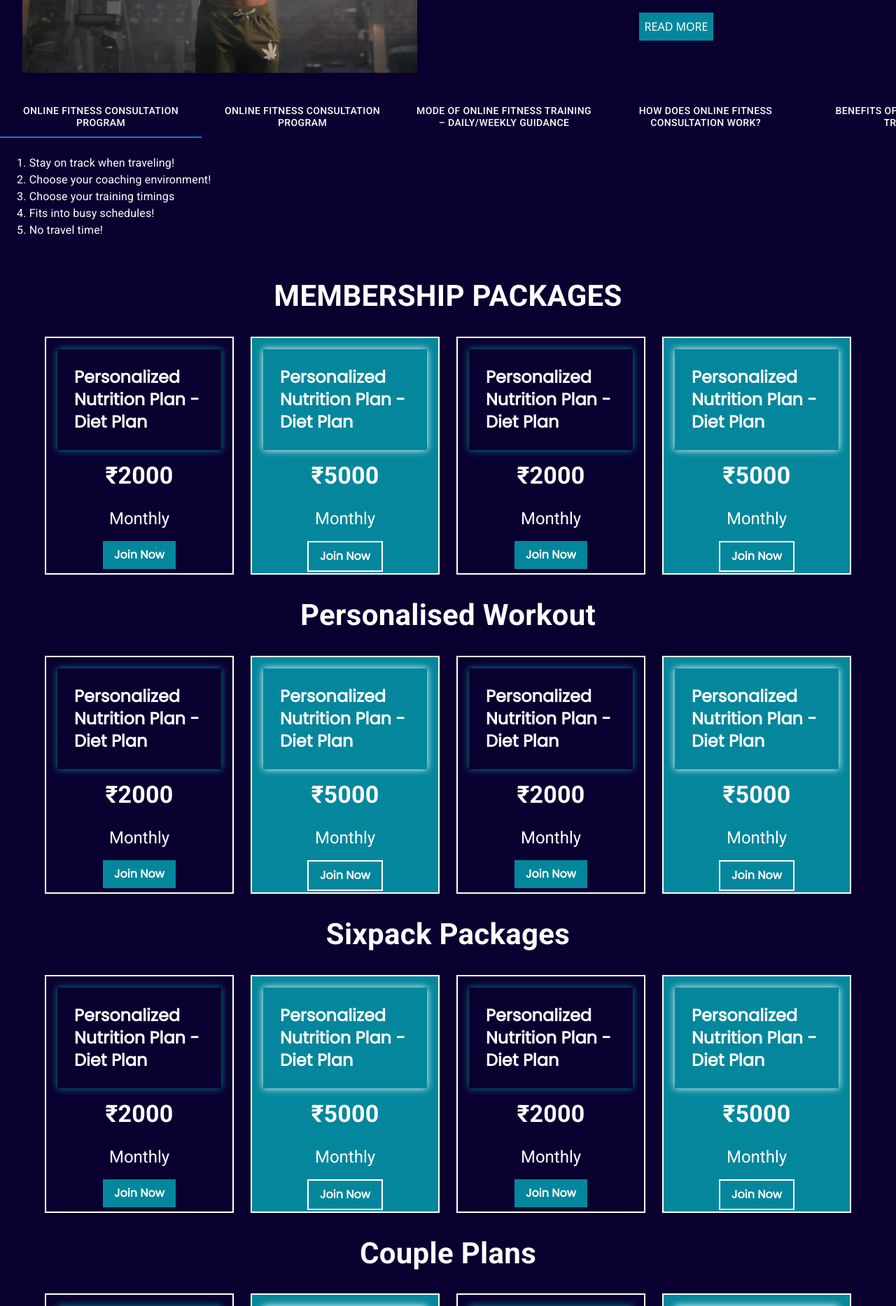
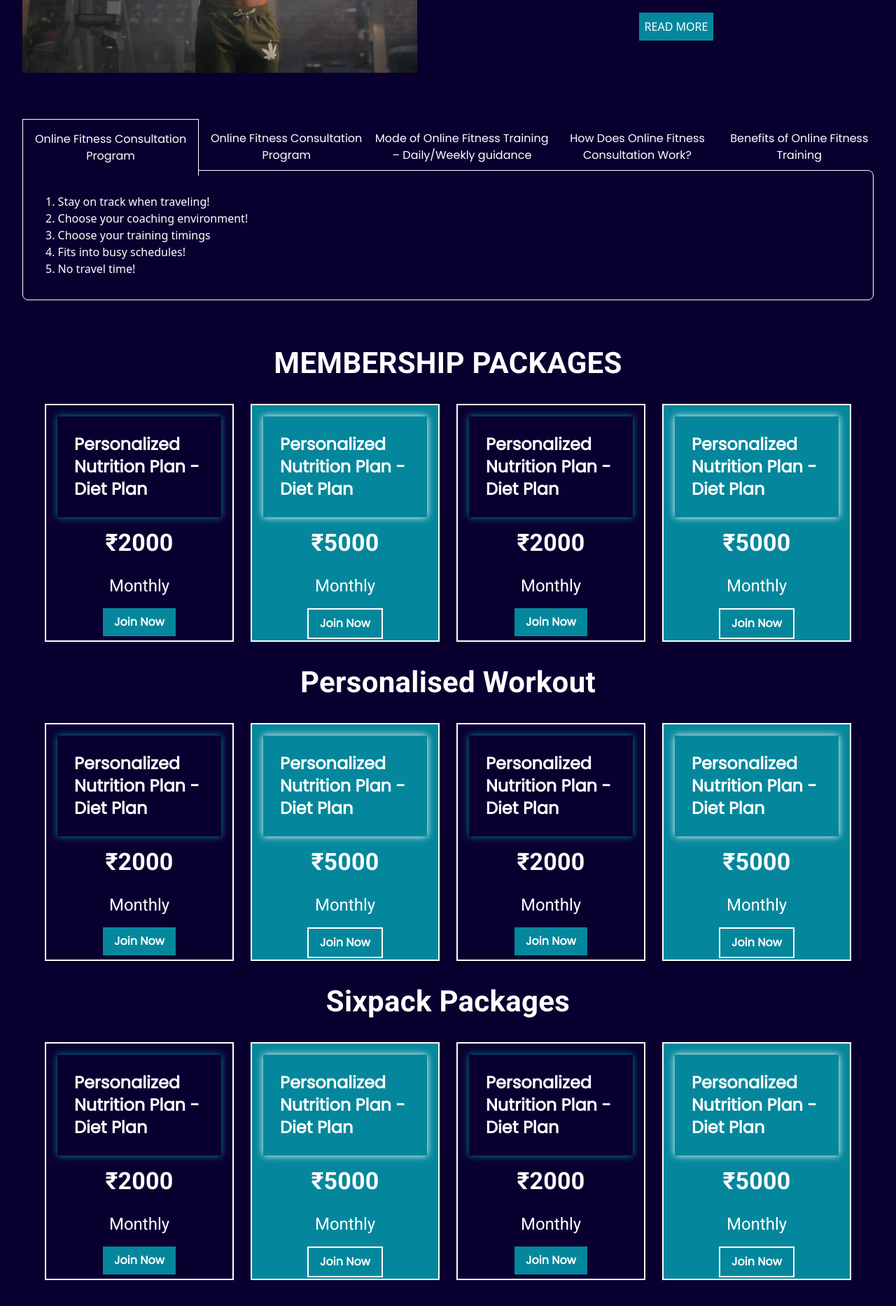
Before and after one commit to NagaSatishArigela/VenkatFitness, a React (Vite) app: page /training in a window 1280 px wide. Shown: the part 400-2266 px from the top of the page at 70% size. Built offline with nearby package versions, Linux system fonts and the light colour scheme.

Commit message:
fixed training page and contact

```diff
--- a/src/components/Navbar.jsx
+++ b/src/components/Navbar.jsx
@@ -14,7 +14,7 @@ const Navbar = () => {
             <div className='md:flex items-center justify-between bg-primary py-4 md:px-10 px-7'>
                 {/* logo section */}
                 <div className='cursor-pointer flex'>
-                    <img src={logo} alt='Venket Fitness' className='h-24' />
+                    <Link to='/'><img src={logo} alt='Venket Fitness' className='h-24' /></Link>
                 </div>
                 {/* Menu icon */}
                 <div onClick={() => setOpen(!open)} className='absolute right-8 top-6 cursor-pointer md:hidden w-7 h-7'>
--- a/src/index.css
+++ b/src/index.css
@@ -9,3 +9,7 @@ body {
   background-color: #090030;
   color: #ffffff;
 }
+
+.lightbox-container {
+  height: 200px;
+}
--- a/src/pages/Training.jsx
+++ b/src/pages/Training.jsx
@@ -6,6 +6,7 @@ import { Link } from 'react-router-dom';
 
 const Training = () => {
     const [activeTab, setActiveTab] = useState(0);
+    const [activeAccordion, setActiveAccordion] = useState(null);
 
     const tabContents = [
         {
@@ -30,31 +31,30 @@ const Training = () => {
         {
             title: "Mode of Online Fitness Training – Daily/Weekly guidance",
             content: [
-                "Stay on track when traveling!",
-                "Choose your coaching environment!",
-                "Choose your training timings",
-                "Fits into busy schedules!",
-                "No travel time!"
+                "1.Skype",
+                "2. videos tutorials",
+                "3. WhatsApp",
+                "4. Gtalk",
+                "5. Mobile",
+                "6. Communication"
             ]
         },
         {
             title: "How Does Online Fitness Consultation Work?",
             content: [
-                "Stay on track when traveling!",
-                "Choose your coaching environment!",
-                "Choose your training timings",
-                "Fits into busy schedules!",
-                "No travel time!"
+                "1. You fill out contact us form",
+                "2. We ask submit your details like medical history, goal, current schedule",
+                "3. Once payment made, we prescribe diet, supplement guidance and training exercise",
+                "4. Keeping the communication through skype, whatsapp and call for support, progress tracking and guidance Should you wish to have an online fitness consultation with myself please fill out the contact form with your contact details and outlining what time frame suits you best along with a brief overview of what you would like to discuss",
             ]
         },
         {
             title: "Benefits of Online Fitness Training",
             content: [
-                "Stay on track when traveling!",
-                "Choose your coaching environment!",
-                "Choose your training timings",
-                "Fits into busy schedules!",
-                "No travel time!"
+                "1. Stay on track when traveling!",
+                "2. Choose your coaching environment!",
+                "3. Choose your training timings Fits into busy schedules!",
+                "4. No travel time!"
             ]
         }
     ];
@@ -79,27 +79,45 @@ const Training = () => {
                 </Grid>
             </Grid>
             <Box className="second-section mt-8">
-                <Tabs
-                    value={activeTab}
-                    onChange={(e, value) => setActiveTab(value)}
-                    textColor="#fff"
-                    indicatorColor="primary"
-                    scrollButtons="auto"
-                >
-                    {tabContents.map((tab, index) => (
-                        <Tab className='w-72' key={index} label={tab.title} />
-                    ))}
-                </Tabs>
-                <Box p={3}>
-                    <Typography variant="body1">
-                        {tabContents[activeTab].content.map((item, index) => (
-                            <p key={index}>{item}</p>
+                <div className="hidden md:block">
+                    <div className="p-8">
+                        <ul className="grid grid-flow-col text-center text-gray-500 font-Poppins">
+                            {tabContents.map((tab, index) => (
+                                <li key={index}>
+                                    <a className={`flex justify-center py-4 ${activeTab === index ? 'bg-primary border-l border-t border-r border-gray-100' : ''}`} onClick={() => setActiveTab(index)}>
+                                        {tab.title}
+                                    </a>
+                                </li>
+                            ))}
+                        </ul>
+                        <div className="bg-primary shadow border border-gray-100 p-8 text-gray-700 rounded-lg -mt-2">
+                            {tabContents[activeTab].content.map((item, index) => (
+                                <p key={index}>{item}</p>
+                            ))}
+                        </div>
+                    </div>
+                </div>
+
+                {/* Accordion for mobile screens */}
+                <div className="md:hidden">
+                    <div className="p-8">
+                        {tabContents.map((tab, index) => (
+                            <div key={index} className="mb-4 border-b border-gray-200">
+                                <button className="w-full py-4 bg-gray-100 text-left" onClick={() => setActiveAccordion(activeAccordion === index ? null : index)}>
+                                    {tab.title}
+                                </button>
+                                {activeAccordion === index && (
+                                    <div className="bg-primary shadow border border-gray-100 p-8 text-gray-700 rounded-lg mt-2">
+                                        {tab.content.map((item, index) => (
+                                            <p key={index}>{item}</p>
+                                        ))}
+                                    </div>
+                                )}
+                            </div>
                         ))}
-                    </Typography>
-                </Box>
+                    </div>
+                </div>
             </Box>
-
-
             {/* Third Section */}
             <Typography variant="h4" className='text-center font-Poppins py-8' style={{ fontSize: '42px', fontWeight: '700' }}>MEMBERSHIP PACKAGES</Typography>
             <Grid container spacing={3} className="third-section mt-8 lg:px-16 px-4">
@@ -108,7 +126,7 @@ const Training = () => {
                         <Box className="card p-6 bg-primary shadow-lg font-Poppins text-2xl font-bold" style={{ boxShadow: '0px 0px 10px 0px #04879C', marginBottom: '8px' }}>Personalized Nutrition Plan - Diet Plan</Box>
                         <Typography variant="h4" className='text-center font-bold py-2 font-Poppins' style={{ fontWeight: '600' }}>₹2000</Typography>
                         <Typography variant="h5" className='text-center font-semibold py-4 font-Poppins'>Monthly</Typography>
-                        <button className='bg-Teal px-4 py-2 text-center m-auto flex font-semibold font-Poppins'>Join Now</button>
+                        <Link to='/contact'><button className='bg-Teal px-4 py-2 text-center m-auto flex font-semibold font-Poppins'>Join Now</button></Link>
                     </Box>
                 </Grid>
                 <Grid item xs={12} sm={6} md={3}>
@@ -116,7 +134,7 @@ const Training = () => {
                         <Box className="card p-6 bg-Teal shadow-lg font-Poppins text-2xl font-bold" style={{ boxShadow: '0px 0px 10px 0px #ffffff', marginBottom: '8px' }}>Personalized Nutrition Plan - Diet Plan</Box>
                         <Typography variant="h4" className='text-center font-bold py-2 font-Poppins' style={{ fontWeight: '600' }}>₹5000</Typography>
                         <Typography variant="h5" className='text-center font-semibold py-4 font-Poppins'>Monthly</Typography>
-                        <button className='bg-Teal border-2 px-4 py-2 text-center m-auto flex font-semibold font-Poppins'>Join Now</button>
+                        <Link to='/contact'><button className='bg-Teal border-2 px-4 py-2 text-center m-auto flex font-semibold font-Poppins'>Join Now</button></Link>
                     </Box>
                 </Grid>
                 <Grid item xs={12} sm={6} md={3}>
@@ -124,7 +142,7 @@ const Training = () => {
                         <Box className="card p-6 bg-primary shadow-lg font-Poppins text-2xl font-bold" style={{ boxShadow: '0px 0px 10px 0px #04879C', marginBottom: '8px' }}>Personalized Nutrition Plan - Diet Plan</Box>
                         <Typography variant="h4" className='text-center font-bold py-2 font-Poppins' style={{ fontWeight: '600' }}>₹2000</Typography>
                         <Typography variant="h5" className='text-center font-semibold py-4 font-Poppins'>Monthly</Typography>
-                        <button className='bg-Teal px-4 py-2 text-center m-auto flex font-semibold font-Poppins'>Join Now</button>
+                        <Link to='/contact'><button className='bg-Teal px-4 py-2 text-center m-auto flex font-semibold font-Poppins'>Join Now</button></Link>
                     </Box>
                 </Grid>
                 <Grid item xs={12} sm={6} md={3}>
@@ -132,7 +150,7 @@ const Training = () => {
                         <Box className="card p-6 bg-Teal shadow-lg font-Poppins text-2xl font-bold" style={{ boxShadow: '0px 0px 10px 0px #ffffff', marginBottom: '8px' }}>Personalized Nutrition Plan - Diet Plan</Box>
                         <Typography variant="h4" className='text-center font-bold py-2 font-Poppins' style={{ fontWeight: '600' }}>₹5000</Typography>
                         <Typography variant="h5" className='text-center font-semibold py-4 font-Poppins'>Monthly</Typography>
-                        <button className='bg-Teal border-2 px-4 py-2 text-center m-auto flex font-semibold font-Poppins'>Join Now</button>
+                        <Link to='/contact'><button className='bg-Teal border-2 px-4 py-2 text-center m-auto flex font-semibold font-Poppins'>Join Now</button></Link>
                     </Box>
                 </Grid>
             </Grid>
@@ -159,7 +177,7 @@ const Training = () => {
                         <Box className="card p-6 bg-primary shadow-lg font-Poppins text-2xl font-bold" style={{ boxShadow: '0px 0px 10px 0px #04879C', marginBottom: '8px' }}>Personalized Nutrition Plan - Diet Plan</Box>
                         <Typography variant="h4" className='text-center font-bold py-2 font-Poppins' style={{ fontWeight: '600' }}>₹2000</Typography>
                         <Typography variant="h5" className='text-center font-semibold py-4 font-Poppins'>Monthly</Typography>
-                        <button className='bg-Teal px-4 py-2 text-center m-auto flex font-semibold font-Poppins'>Join Now</button>
+                        <Link to='/contact'><button className='bg-Teal px-4 py-2 text-center m-auto flex font-semibold font-Poppins'>Join Now</button></Link>
                     </Box>
                 </Grid>
                 <Grid item xs={12} sm={6} md={3}>
@@ -167,7 +185,7 @@ const Training = () => {
                         <Box className="card p-6 bg-Teal shadow-lg font-Poppins text-2xl font-bold" style={{ boxShadow: '0px 0px 10px 0px #ffffff', marginBottom: '8px' }}>Personalized Nutrition Plan - Diet Plan</Box>
                         <Typography variant="h4" className='text-center font-bold py-2 font-Poppins' style={{ fontWeight: '600' }}>₹5000</Typography>
                         <Typography variant="h5" className='text-center font-semibold py-4 font-Poppins'>Monthly</Typography>
-                        <button className='bg-Teal border-2 px-4 py-2 text-center m-auto flex font-semibold font-Poppins'>Join Now</button>
+                        <Link to='/contact'><button className='bg-Teal border-2 px-4 py-2 text-center m-auto flex font-semibold font-Poppins'>Join Now</button></Link>
                     </Box>
                 </Grid>
             </Grid>
@@ -186,7 +204,7 @@ const Training = () => {
                         <Box className="card p-6 bg-Teal shadow-lg font-Poppins text-2xl font-bold" style={{ boxShadow: '0px 0px 10px 0px #ffffff', marginBottom: '8px' }}>Personalized Nutrition Plan - Diet Plan</Box>
                         <Typography variant="h4" className='text-center font-bold py-2 font-Poppins' style={{ fontWeight: '600' }}>₹5000</Typography>
                         <Typography variant="h5" className='text-center font-semibold py-4 font-Poppins'>Monthly</Typography>
-                        <button className='bg-Teal border-2 px-4 py-2 text-center m-auto flex font-semibold font-Poppins'>Join Now</button>
+                        <Link to='/contact'><button className='bg-Teal border-2 px-4 py-2 text-center m-auto flex font-semibold font-Poppins'>Join Now</button></Link>
                     </Box>
                 </Grid>
                 <Grid item xs={12} sm={6} md={3}>
@@ -194,7 +212,7 @@ const Training = () => {
                         <Box className="card p-6 bg-primary shadow-lg font-Poppins text-2xl font-bold" style={{ boxShadow: '0px 0px 10px 0px #04879C', marginBottom: '8px' }}>Personalized Nutrition Plan - Diet Plan</Box>
                         <Typography variant="h4" className='text-center font-bold py-2 font-Poppins' style={{ fontWeight: '600' }}>₹2000</Typography>
                         <Typography variant="h5" className='text-center font-semibold py-4 font-Poppins'>Monthly</Typography>
-                        <button className='bg-Teal px-4 py-2 text-center m-auto flex font-semibold font-Poppins'>Join Now</button>
+                        <Link to='/contact'><button className='bg-Teal px-4 py-2 text-center m-auto flex font-semibold font-Poppins'>Join Now</button></Link>
                     </Box>
                 </Grid>
                 <Grid item xs={12} sm={6} md={3}>
@@ -202,7 +220,7 @@ const Training = () => {
                         <Box className="card p-6 bg-Teal shadow-lg font-Poppins text-2xl font-bold" style={{ boxShadow: '0px 0px 10px 0px #ffffff', marginBottom: '8px' }}>Personalized Nutrition Plan - Diet Plan</Box>
                         <Typography variant="h4" className='text-center font-bold py-2 font-Poppins' style={{ fontWeight: '600' }}>₹5000</Typography>
                         <Typography variant="h5" className='text-center font-semibold py-4 font-Poppins'>Monthly</Typography>
-                        <button className='bg-Teal border-2 px-4 py-2 text-center m-auto flex font-semibold font-Poppins'>Join Now</button>
+                        <Link to='/contact'><button className='bg-Teal border-2 px-4 py-2 text-center m-auto flex font-semibold font-Poppins'>Join Now</button></Link>
                     </Box>
                 </Grid>
             </Grid>
@@ -221,7 +239,7 @@ const Training = () => {
                         <Box className="card p-6 bg-Teal shadow-lg font-Poppins text-2xl font-bold" style={{ boxShadow: '0px 0px 10px 0px #ffffff', marginBottom: '8px', textAlign: 'center' }}>Couple Plan</Box>
                         <Typography variant="h4" className='text-center font-bold py-2 font-Poppins' style={{ fontWeight: '600' }}>₹40000</Typography>
                         <Typography variant="h5" className='text-center font-semibold py-4 font-Poppins'>Duration 3 Months</Typography>
-                        <button className='bg-Teal border-2 px-4 py-2 text-center m-auto flex font-semibold font-Poppins'>Join Now</button>
+                        <Link to='/contact'><button className='bg-Teal border-2 px-4 py-2 text-center m-auto flex font-semibold font-Poppins'>Join Now</button></Link>
                     </Box>
                 </Grid>
                 <Grid item xs={12} sm={6} md={3}>
@@ -229,7 +247,7 @@ const Training = () => {
                         <Box className="card p-6 bg-primary shadow-lg font-Poppins text-2xl font-bold" style={{ boxShadow: '0px 0px 10px 0px #04879C', marginBottom: '8px', textAlign: 'center' }}>Couple Plan</Box>
                         <Typography variant="h4" className='text-center font-bold py-2 font-Poppins' style={{ fontWeight: '600' }}>₹70000</Typography>
                         <Typography variant="h5" className='text-center font-semibold py-4 font-Poppins'>Duration 6 Months</Typography>
-                        <button className='bg-Teal px-4 py-2 text-center m-auto flex font-semibold font-Poppins'>Join Now</button>
+                        <Link to='/contact'><button className='bg-Teal px-4 py-2 text-center m-auto flex font-semibold font-Poppins'>Join Now</button></Link>
                     </Box>
                 </Grid>
                 <Grid item xs={12} sm={6} md={3}>
@@ -237,7 +255,7 @@ const Training = () => {
                         <Box className="card p-6 bg-Teal shadow-lg font-Poppins text-2xl font-bold" style={{ boxShadow: '0px 0px 10px 0px #ffffff', marginBottom: '8px', textAlign: 'center' }}>Couple Plan</Box>
                         <Typography variant="h4" className='text-center font-bold py-2 font-Poppins' style={{ fontWeight: '600' }}>₹125,000</Typography>
                         <Typography variant="h5" className='text-center font-semibold py-4 font-Poppins'>Duration 1 Year</Typography>
-                        <button className='bg-Teal border-2 px-4 py-2 text-center m-auto flex font-semibold font-Poppins'>Join Now</button>
+                        <Link to='/contact'><button className='bg-Teal border-2 px-4 py-2 text-center m-auto flex font-semibold font-Poppins'>Join Now</button></Link>
                     </Box>
                 </Grid>
             </Grid>
@@ -248,7 +266,7 @@ const Training = () => {
                         <Box className="card p-6 bg-primary shadow-lg font-Poppins text-2xl font-bold" style={{ boxShadow: '0px 0px 10px 0px #04879C', marginBottom: '8px' }}>Premium Customised Plan (Live Class)</Box>
                         <Typography variant="h4" className='text-center font-bold py-2 font-Poppins' style={{ fontWeight: '600' }}>₹15000</Typography>
                         <Typography variant="h5" className='text-center font-semibold py-4 font-Poppins'>Monthly</Typography>
-                        <button className='bg-Teal px-4 py-2 text-center m-auto flex font-semibold font-Poppins'>Join Now</button>
+                        <Link to='/contact'><button className='bg-Teal px-4 py-2 text-center m-auto flex font-semibold font-Poppins'>Join Now</button></Link>
                     </Box>
                 </Grid>
                 <Grid item xs={12} sm={6} md={3}>
@@ -256,7 +274,7 @@ const Training = () => {
                         <Box className="card p-6 bg-Teal shadow-lg font-Poppins text-2xl font-bold" style={{ boxShadow: '0px 0px 10px 0px #ffffff', marginBottom: '8px' }}>Premium Customised Plan (Live Class)</Box>
                         <Typography variant="h4" className='text-center font-bold py-2 font-Poppins' style={{ fontWeight: '600' }}>₹40000</Typography>
                         <Typography variant="h5" className='text-center font-semibold py-4 font-Poppins'>Duration 3 Months</Typography>
-                        <button className='bg-Teal border-2 px-4 py-2 text-center m-auto flex font-semibold font-Poppins'>Join Now</button>
+                        <Link to='/contact'><button className='bg-Teal border-2 px-4 py-2 text-center m-auto flex font-semibold font-Poppins'>Join Now</button></Link>
                     </Box>
                 </Grid>
                 <Grid item xs={12} sm={6} md={3}>
@@ -264,7 +282,7 @@ const Training = () => {
                         <Box className="card p-6 bg-primary shadow-lg font-Poppins text-2xl font-bold" style={{ boxShadow: '0px 0px 10px 0px #04879C', marginBottom: '8px' }}>Premium Customised Plan (Live Class)</Box>
                         <Typography variant="h4" className='text-center font-bold py-2 font-Poppins' style={{ fontWeight: '600' }}>₹70,000</Typography>
                         <Typography variant="h5" className='text-center font-semibold py-4 font-Poppins'>Duration 6 Months</Typography>
-                        <button className='bg-Teal px-4 py-2 text-center m-auto flex font-semibold font-Poppins'>Join Now</button>
+                        <Link to='/contact'><button className='bg-Teal px-4 py-2 text-center m-auto flex font-semibold font-Poppins'>Join Now</button></Link>
                     </Box>
                 </Grid>
                 <Grid item xs={12} sm={6} md={3}>
@@ -272,7 +290,7 @@ const Training = () => {
                         <Box className="card p-6 bg-Teal shadow-lg font-Poppins text-2xl font-bold" style={{ boxShadow: '0px 0px 10px 0px #ffffff', marginBottom: '8px' }}>Premium Customised Plan (Live Class)</Box>
                         <Typography variant="h4" className='text-center font-bold py-2 font-Poppins' style={{ fontWeight: '600' }}>₹120,000</Typography>
                         <Typography variant="h5" className='text-center font-semibold py-4 font-Poppins'>Duration 1 Year</Typography>
-                        <button className='bg-Teal border-2 px-4 py-2 text-center m-auto flex font-semibold font-Poppins'>Join Now</button>
+                        <Link to='/contact'><button className='bg-Teal border-2 px-4 py-2 text-center m-auto flex font-semibold font-Poppins'>Join Now</button></Link>
                     </Box>
                 </Grid>
             </Grid>
--- a/src/pages/Transformations.jsx
+++ b/src/pages/Transformations.jsx
@@ -28,6 +28,7 @@ const Transformations = () => {
                 index={index}
                 slides={slides}
                 open={index >= 0}
+               // className="lightbox-container"
                 close={() => setIndex(-1)}
             />
             </div>
```
Also changed, not shown: src/components/Footer.jsx (+4 -3 lines), src/components/FooterSocialLinks.jsx (+10 -10 lines), src/pages/Home.jsx (+5 -5 lines).
